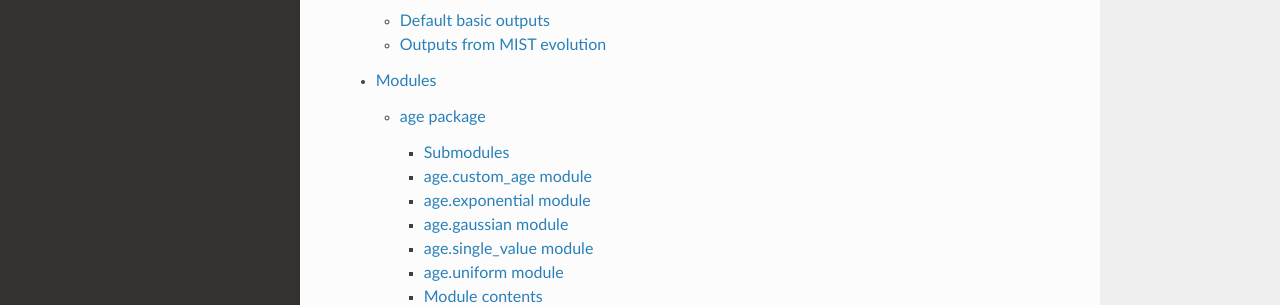
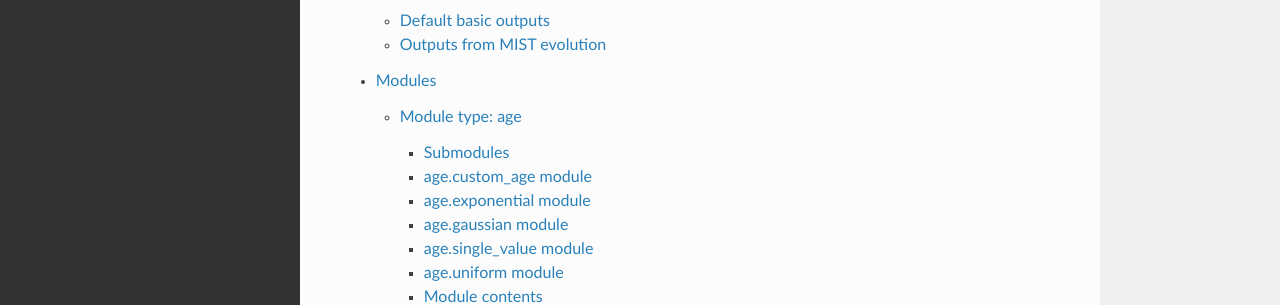
Before and after one commit to synthpop-galaxy/synthpop, a Sphinx documentation site: the page built from docs/source/index.rst, in a window 1280 px wide and 900 px high, scrolled down 4886 px. Shown: the part 403-708 px from the top of the window. Built offline with Sphinx 7.4.7 and the Read the Docs theme 2.0.0, drawn with Linux system fonts in a browser that asks for light colours.

Commit message:
Update age.rst

```diff
--- a/docs/source/modules/age.rst
+++ b/docs/source/modules/age.rst
@@ -1,4 +1,4 @@
-age package
+Module type: age
 ===========
 
 Submodules
```
